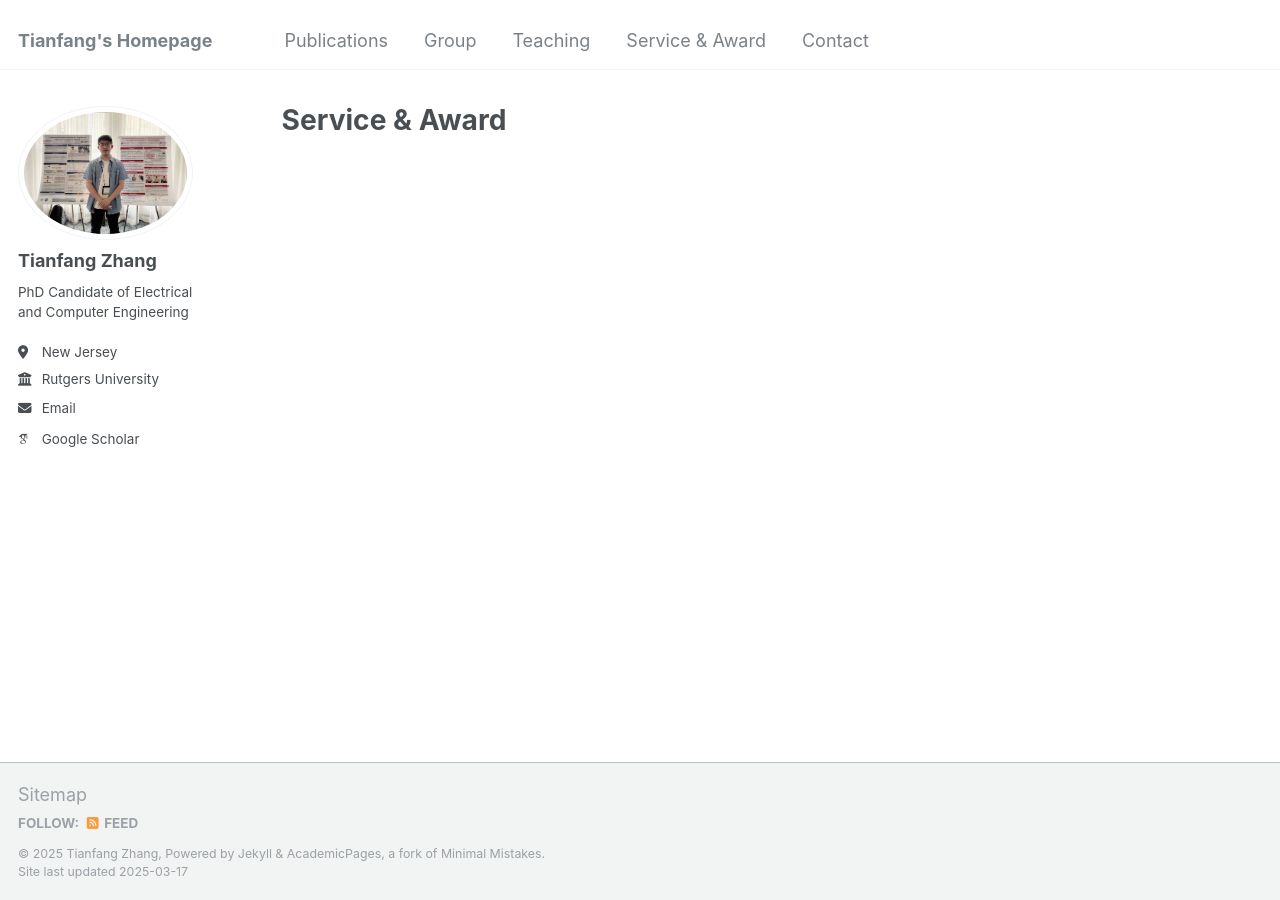
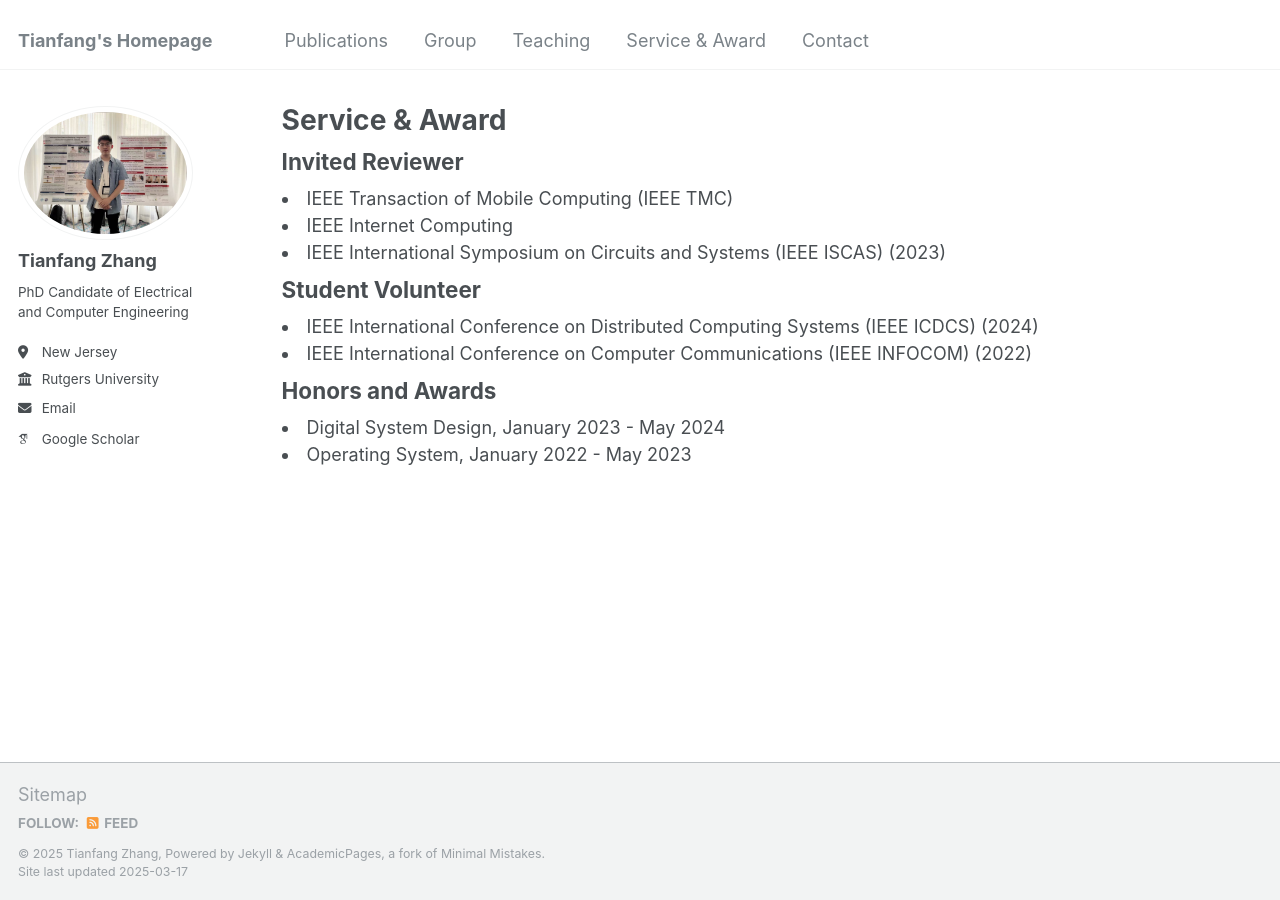
Before and after one commit to tianfang96/tianfang96.github.io, a Jekyll site: the page built from _pages/portfolio.html, in a window 1280 px wide. Built offline with Jekyll 4.4.1, drawn with Linux system fonts in a browser that asks for light colours; some web fonts are replaced.

Commit message:
Update portfolio.html

```diff
--- a/_pages/portfolio.html
+++ b/_pages/portfolio.html
@@ -4,3 +4,15 @@ title: "Service & Award"
 permalink: /portfolio/
 author_profile: true
 ---
+<h2 style="margin-top: 10px; margin-bottom: 10px;"><strong>Invited Reviewer</strong></h2>
+<li class="course">IEEE Transaction of Mobile Computing (IEEE TMC)</li>
+<li class="course">IEEE Internet Computing </li>
+<li class="course"> IEEE International Symposium on Circuits and Systems (IEEE ISCAS) (2023) </li>
+
+<h2 style="margin-top: 10px; margin-bottom: 10px;"><strong>Student Volunteer</strong></h2>
+<li class="course">IEEE International Conference on Distributed Computing Systems (IEEE ICDCS) (2024)</li>
+<li class="course">IEEE International Conference on Computer Communications (IEEE INFOCOM) (2022)</li>
+
+<h2 style="margin-top: 10px; margin-bottom: 10px;"><strong>Honors and Awards</strong></h2>
+<li class="course">Digital System Design, January 2023 - May 2024</li>
+<li class="course">Operating System, January 2022 - May 2023</li>
```
